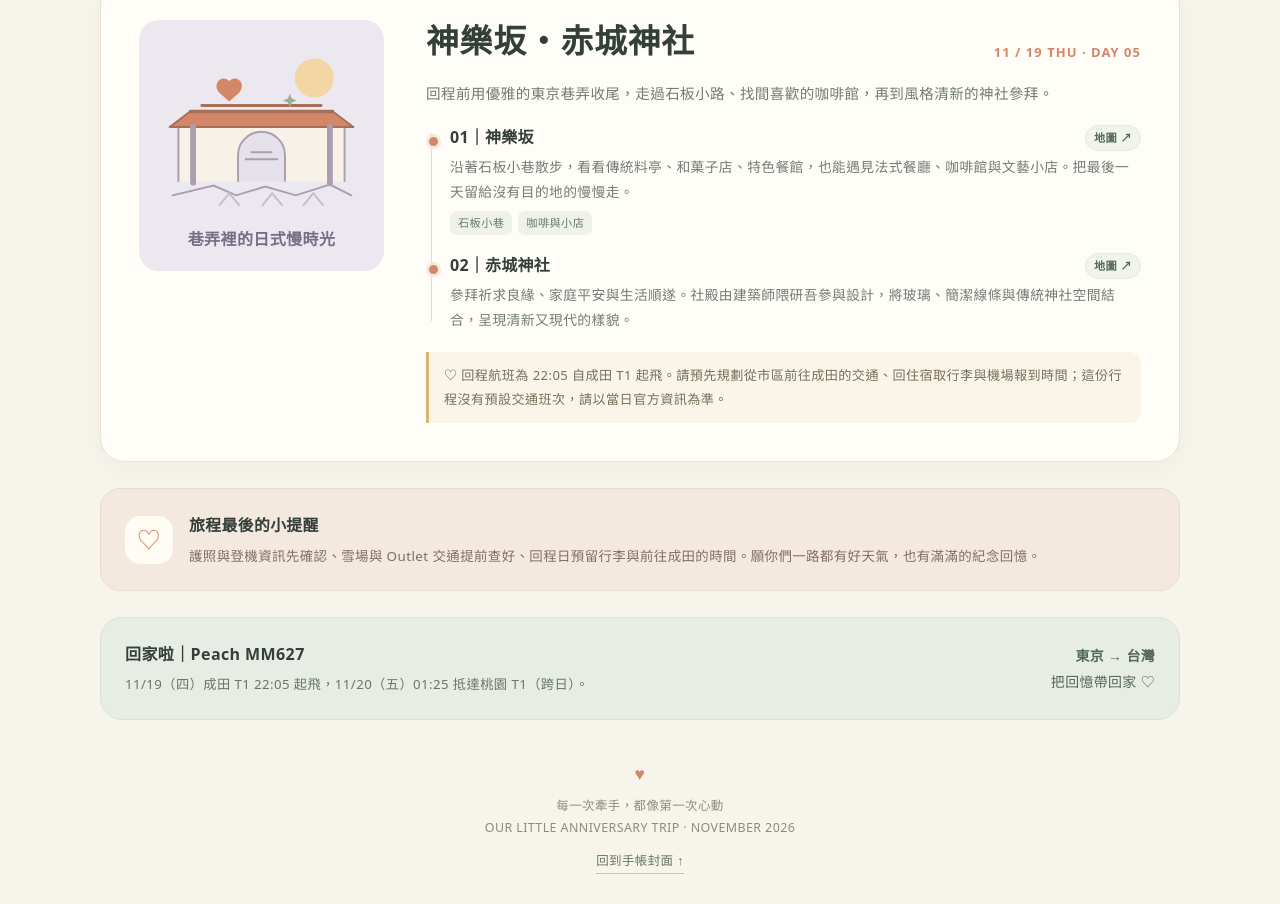
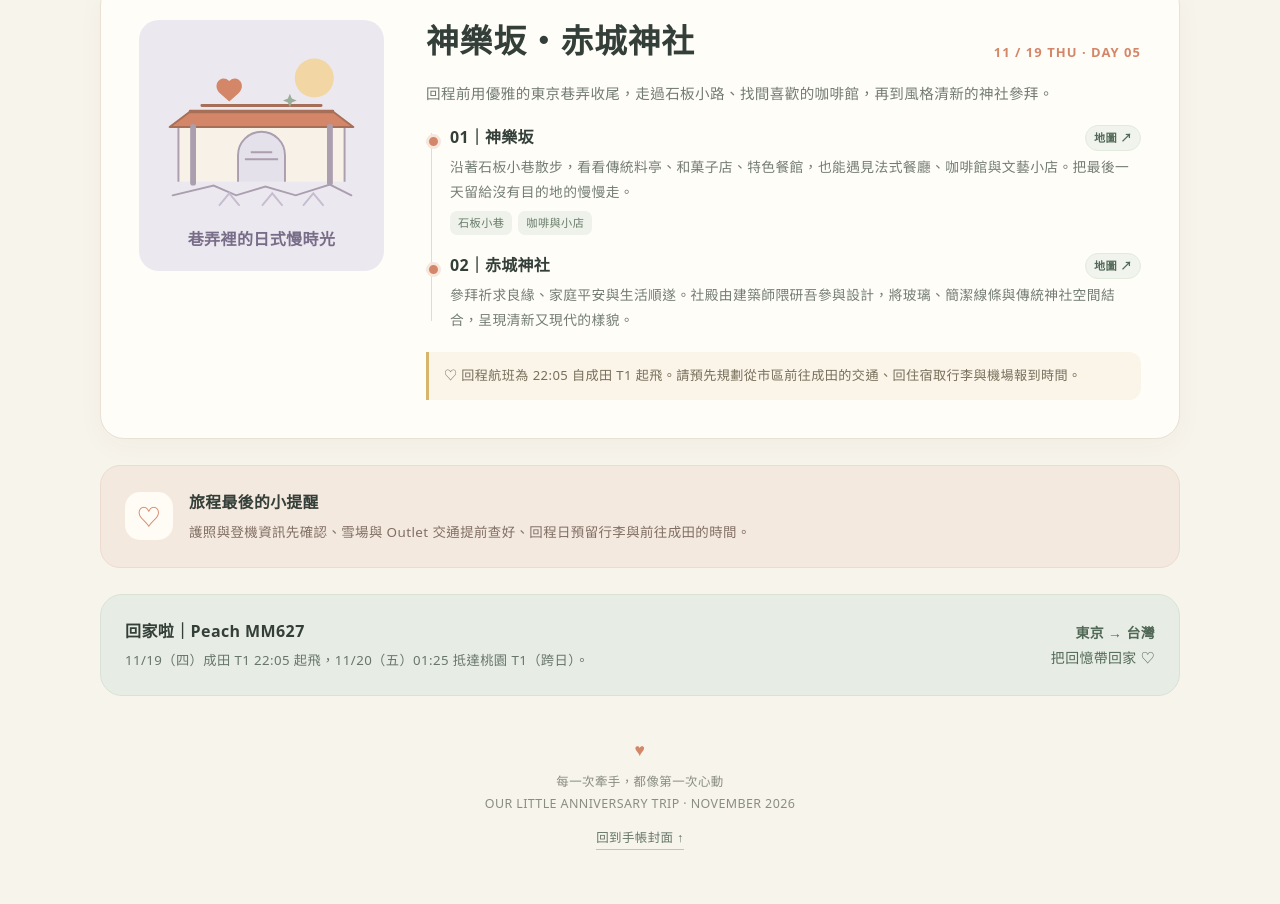
Before and after one commit to moollyyang/tokyo, a plain HTML site: page index.html in a window 1280 px wide. Shown: the part 3718-4622 px from the top of the page. Drawn offline with Linux system fonts and the light colour scheme.

Commit message:
Update index.html

```diff
--- a/index.html
+++ b/index.html
@@ -433,7 +433,7 @@
             <p>參拜祈求良緣、家庭平安與生活順遂。社殿由建築師隈研吾參與設計，將玻璃、簡潔線條與傳統神社空間結合，呈現清新又現代的樣貌。</p>
           </article>
         </div>
-        <div class="callout">♡ 回程航班為 22:05 自成田 T1 起飛。請預先規劃從市區前往成田的交通、回住宿取行李與機場報到時間；這份行程沒有預設交通班次，請以當日官方資訊為準。</div>
+        <div class="callout">♡ 回程航班為 22:05 自成田 T1 起飛。請預先規劃從市區前往成田的交通、回住宿取行李與機場報到時間。</div>
       </div>
     </section>
 
@@ -441,7 +441,7 @@
       <div class="preflight-icon" aria-hidden="true">♡</div>
       <div>
         <h3>旅程最後的小提醒</h3>
-        <p>護照與登機資訊先確認、雪場與 Outlet 交通提前查好、回程日預留行李與前往成田的時間。願你們一路都有好天氣，也有滿滿的紀念回憶。</p>
+        <p>護照與登機資訊先確認、雪場與 Outlet 交通提前查好、回程日預留行李與前往成田的時間。</p>
       </div>
     </div>
     <div class="flight-back">
```
